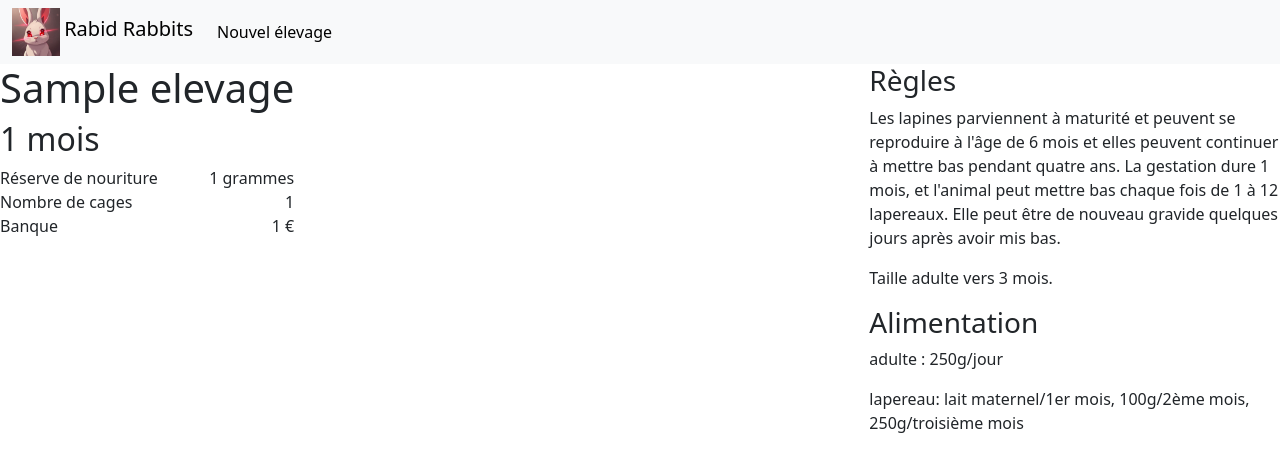
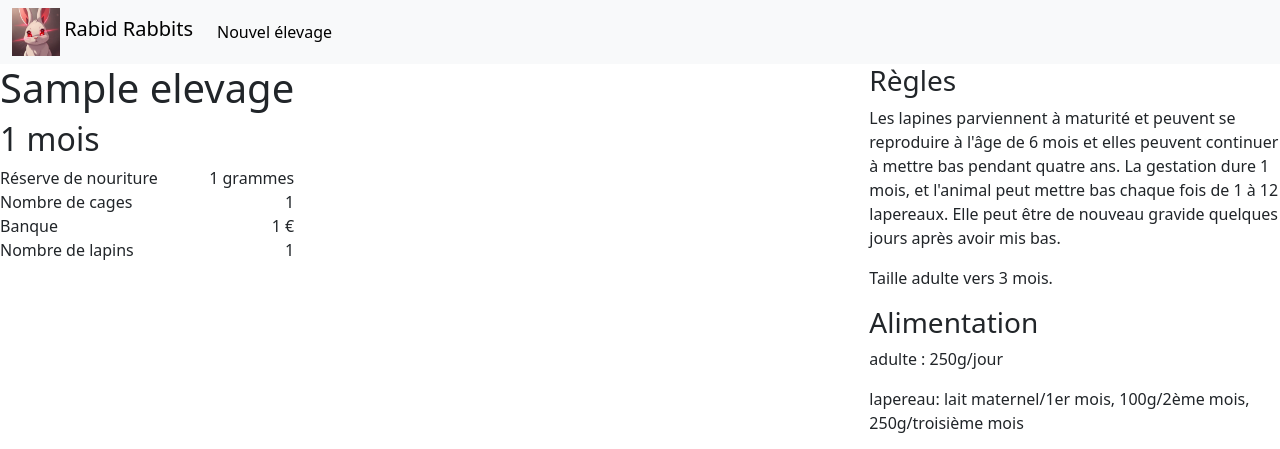
Before and after one commit to brunoilponseisae/xtremlapins, a Django app: page /app/voir_elevage/1 in a window 1280 px wide. Shown: the top 449 px of the page. Run offline with Django 4.2, Linux system fonts and the light colour scheme; tables that the repository leaves empty hold one stand-in row (values such as "Sample post"); some libraries are stand-ins or nearby versions.

Commit message:
Ajout nombre de lapins

```diff
--- a/app/models.py
+++ b/app/models.py
@@ -8,6 +8,9 @@ class Elevage(models.Model):
     argentCents = models.IntegerField()
     ageMois = models.IntegerField(default=0)
 
+    def nombreLapins(self):
+        return Individu.objects.filter(elevage=self).count()
+
 
 class Individu(models.Model):
     elevage = models.ForeignKey(Elevage, on_delete=models.CASCADE)
--- a/app/templates/app/_voir_elevage_info.html
+++ b/app/templates/app/_voir_elevage_info.html
@@ -13,3 +13,7 @@
                   <div>Banque</div>
                   <div>{{ elevage.argentCents }} €</div>
             </div>
+            <div class="labelValue">
+                  <div>Nombre de lapins</div>
+                  <div>{{ elevage.nombreLapins }}</div>
+            </div>
```
